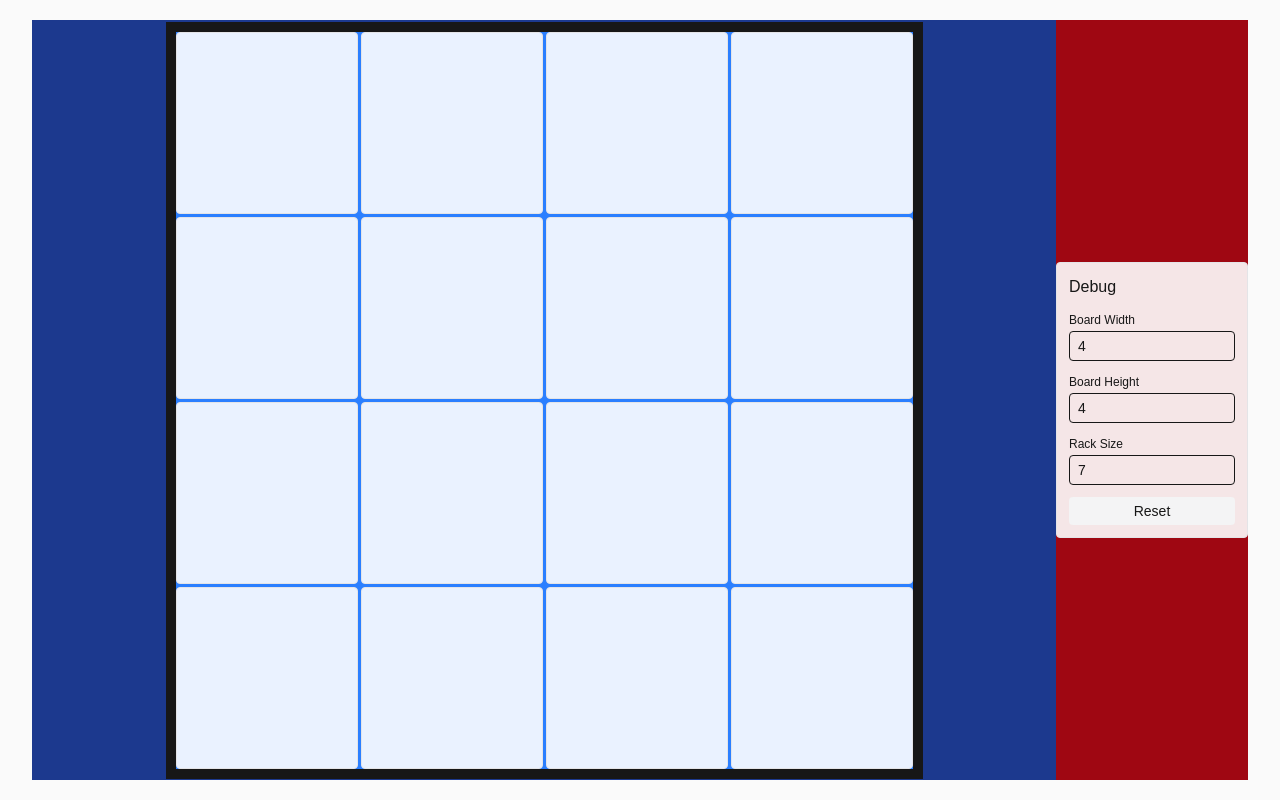
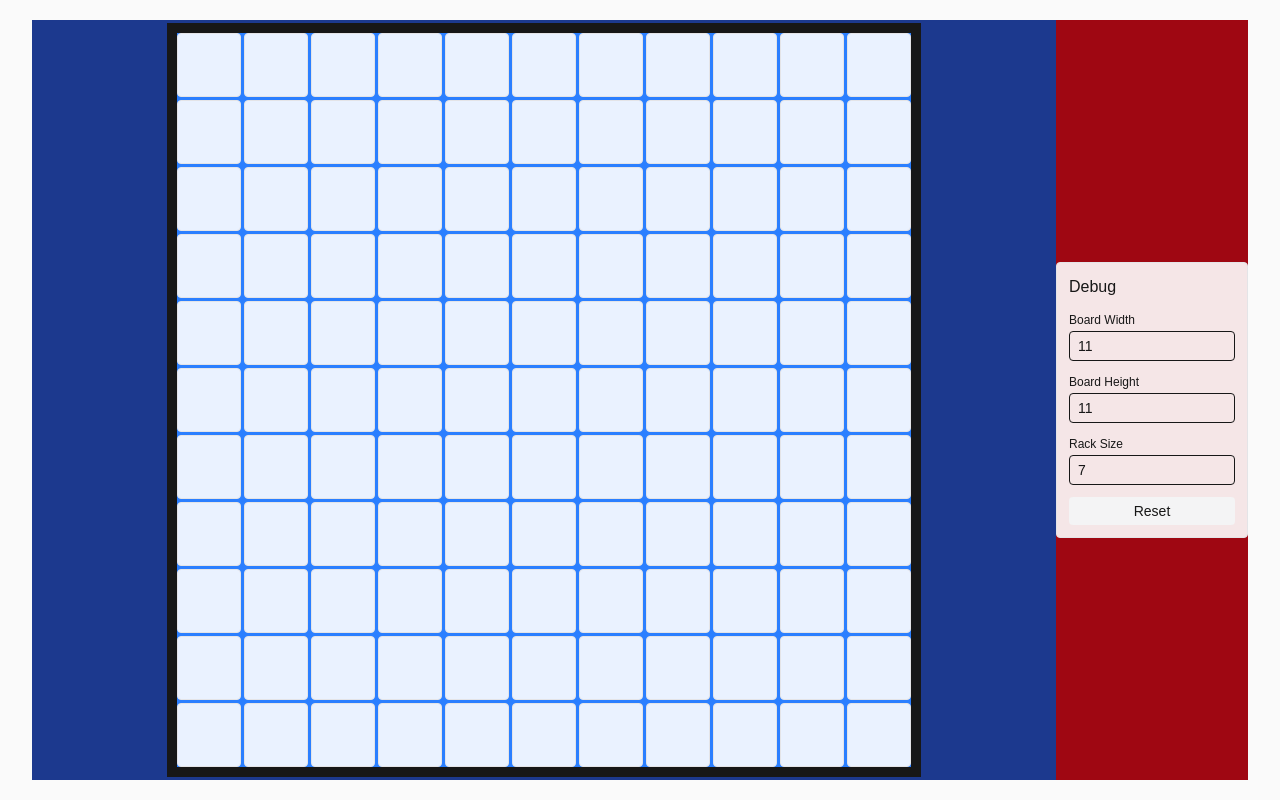
Before and after one commit to atyrode/pad, a Next.js app: page / in a window 1280 px wide. Built offline with nearby package versions, Linux system fonts and the light colour scheme.

Commit message:
feat: add default board dimensions to constants and update initial state in store

```diff
--- a/src/constants/board.ts
+++ b/src/constants/board.ts
@@ -14,6 +14,12 @@ export const BOARD_CONSTANTS = {
 
   // Default cell size (fallback value)
   DEFAULT_CELL_SIZE: 60,
+
+  // Default board width
+  DEFAULT_WIDTH: 11,
+
+  // Default board height
+  DEFAULT_HEIGHT: 11,
 } as const;
 
 
--- a/src/game/store.tsx
+++ b/src/game/store.tsx
@@ -1,5 +1,6 @@
 "use client";
 import React, { createContext, useContext, useReducer } from "react";
+import { BOARD_CONSTANTS } from "../constants/board";
 
 export type TileModel = {
   id: string;
@@ -25,8 +26,6 @@ type Action =
   | { type: "SET_BOARD_DIMS"; width: number; height: number }
   | { type: "SET_RACK_SIZE"; size: number };
 
-const DEFAULT_WIDTH = 4;
-const DEFAULT_HEIGHT = 4;
 const DEFAULT_RACK = 7;
 
 function makeBoard(
@@ -43,9 +42,9 @@ function makeBoard(
 }
 
 const initialState: GameState = {
-  boardWidth: DEFAULT_WIDTH,
-  boardHeight: DEFAULT_HEIGHT,
-  board: makeBoard(DEFAULT_WIDTH, DEFAULT_HEIGHT),
+  boardWidth: BOARD_CONSTANTS.DEFAULT_WIDTH,
+  boardHeight: BOARD_CONSTANTS.DEFAULT_HEIGHT,
+  board: makeBoard(BOARD_CONSTANTS.DEFAULT_WIDTH, BOARD_CONSTANTS.DEFAULT_HEIGHT),
   rack: Array.from({ length: DEFAULT_RACK }).map(() => null),
 };
 
```
